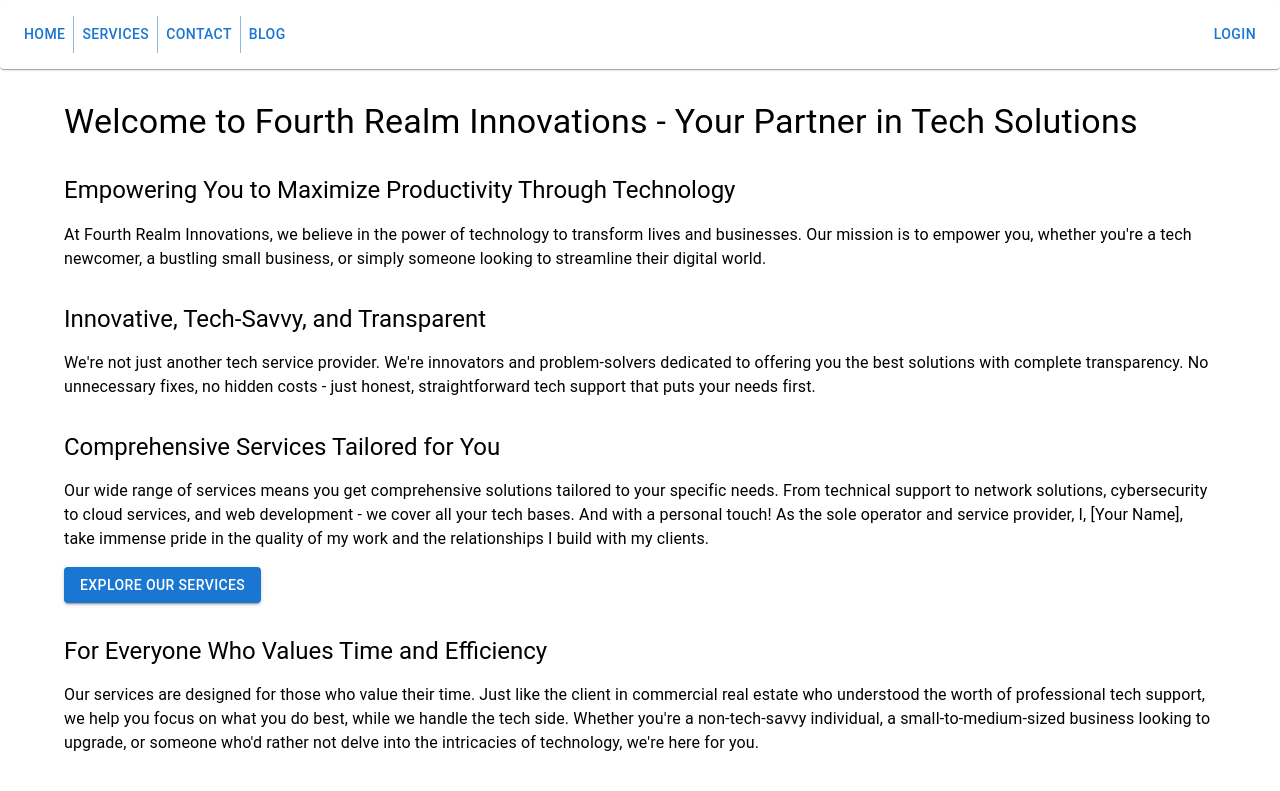
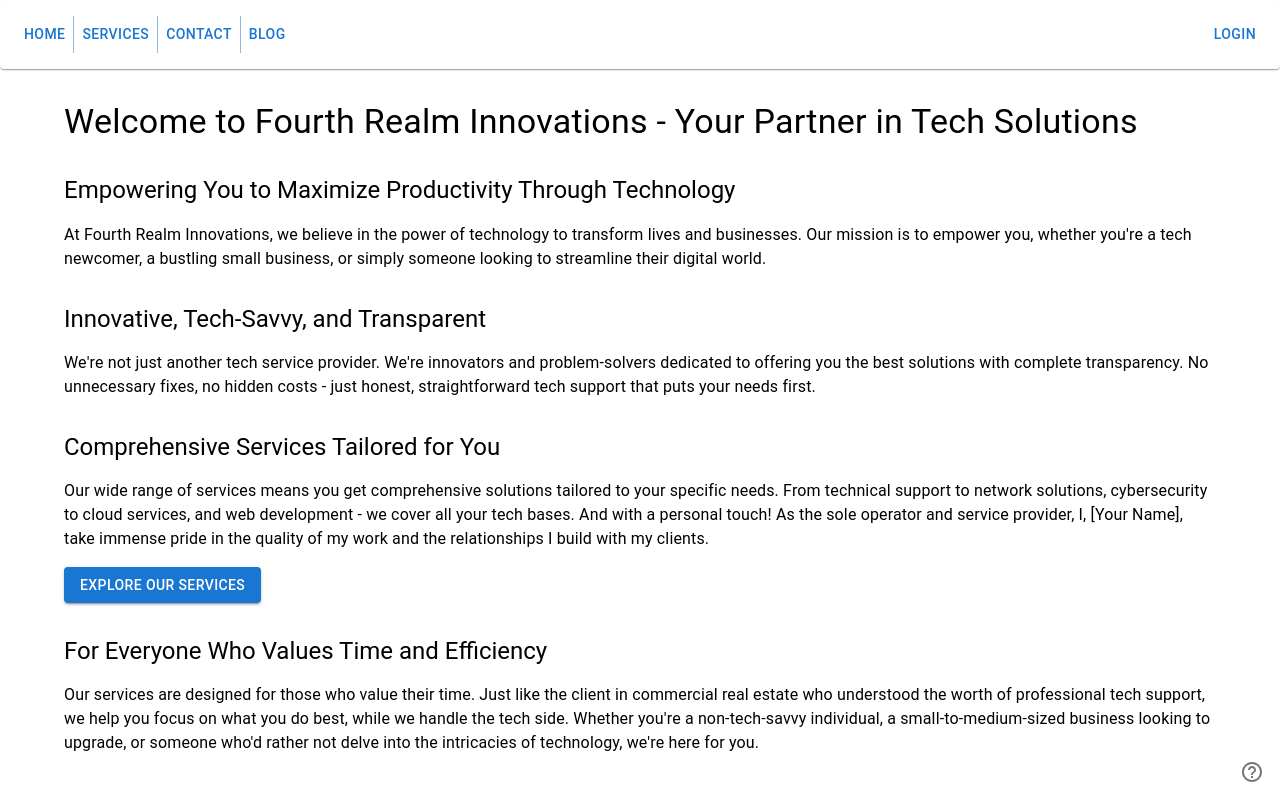
Before and after one commit to jdpasternak/fourth-realm-innovations, a React (Create React App) app: page / in a window 1280 px wide. Shown: the top 791 px of the page. Built offline with nearby package versions, Linux system fonts and the light colour scheme.

Commit message:
Adds routing for HelpPage

```diff
--- a/src/App.js
+++ b/src/App.js
@@ -1,9 +1,9 @@
-import { Box, Container } from "@mui/material";
+import { Box, Container, IconButton } from "@mui/material";
 import "./App.css";
 import ApplicationContextProvider from "./ContextProvider";
 import Nav from "./components/Nav";
 import "./i18n";
-import { BrowserRouter as Router, Route, Routes } from "react-router-dom";
+import { BrowserRouter as Router, Route, Routes, Link } from "react-router-dom";
 import HomePage from "./components/HomePage";
 import Services from "./components/Services";
 import ScheduleService from "./components/ScheduleService";
@@ -14,6 +14,8 @@ import BlogList from "./components/BlogList";
 import LoginForm from "./components/login/LoginForm";
 import SignUpForm from "./components/login/SignUpForm";
 import Account from "./components/Account";
+import { HelpOutlineOutlined } from "@mui/icons-material";
+import HelpPage from "./components/HelpPage";
 
 function App() {
   return (
@@ -37,8 +39,16 @@ function App() {
               <Route exact path="/login" Component={LoginForm} />
               <Route exact path="/sign-up" Component={SignUpForm} />
               <Route exact path="/account" Component={Account} />
+              <Route exact path="/help" Component={HelpPage} />
             </Routes>
           </Container>
+          <IconButton
+            LinkComponent={Link}
+            to="/help"
+            sx={{ position: "fixed", bottom: 0, right: 0, mr: 1, mb: 1 }}
+          >
+            <HelpOutlineOutlined />
+          </IconButton>
         </Box>
       </Router>
     </ApplicationContextProvider>
```
